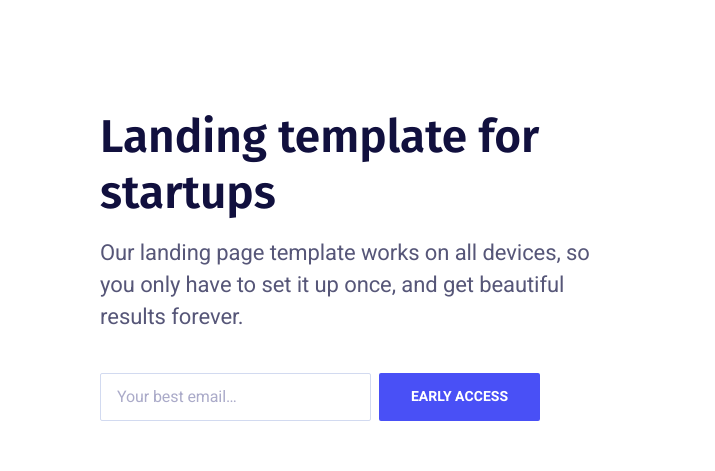
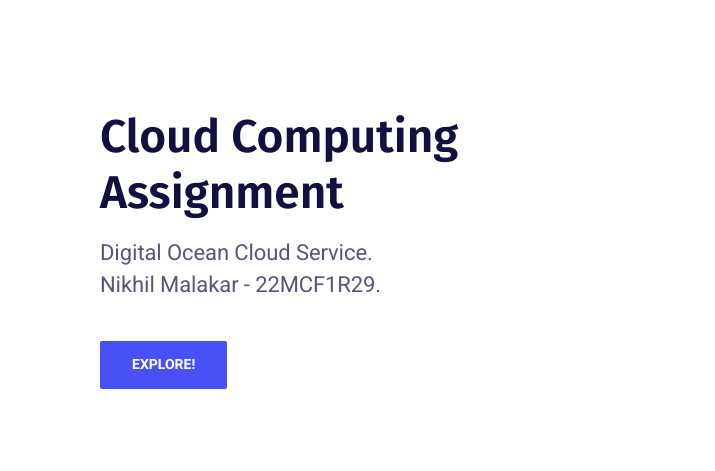
Before and after one commit to nikhilmalakar/html-template, a plain HTML site: page index.html in a window 1280 px wide. Shown: the part 131-602 px from the top of the page, 0-715 px from the left. Drawn offline with nearby package versions, Linux system fonts and the light colour scheme.

Commit message:
New changes

```diff
--- a/index.html
+++ b/index.html
@@ -77,14 +77,15 @@
                 <div class="container">
                     <div class="hero-inner">
 						<div class="hero-copy">
-	                        <h1 class="hero-title mt-0">Landing template for startups</h1>
-	                        <p class="hero-paragraph">Our landing page template works on all devices, so you only have to set it up once, and get beautiful results forever.</p>
+	                        <h1 class="hero-title mt-0">Cloud Computing Assignment</h1>
+	                        <p class="hero-paragraph">Digital Ocean Cloud Service. <BR> Nikhil Malakar - 22MCF1R29.</p>
+	                        <p class=""></p>
 							<div class="hero-form field field-grouped">
-								<div class="control control-expanded">
+								<!-- <div class="control control-expanded">
 									<input class="input" type="email" name="email" placeholder="Your best email&hellip;">
-								</div>
+								</div> -->
 								<div class="control">
-									<a class="button button-primary button-block" href="#">Early access</a>
+									<a class="button button-primary button-block" href="#">Explore!</a>
 								</div>
 							</div>
 						</div>
```
